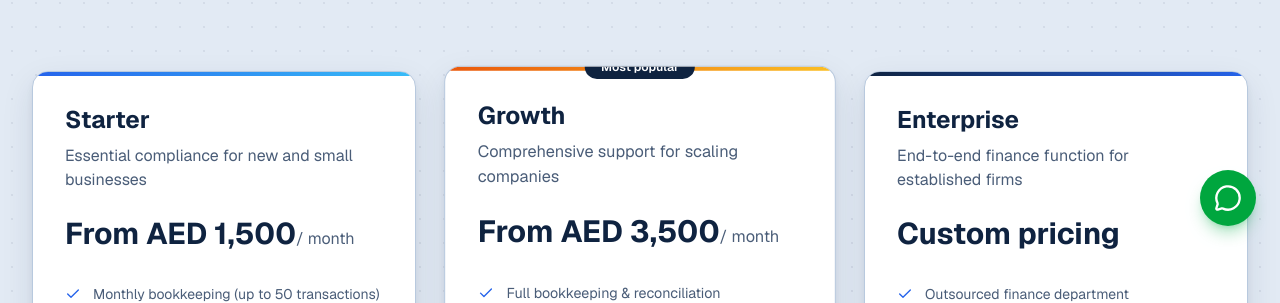
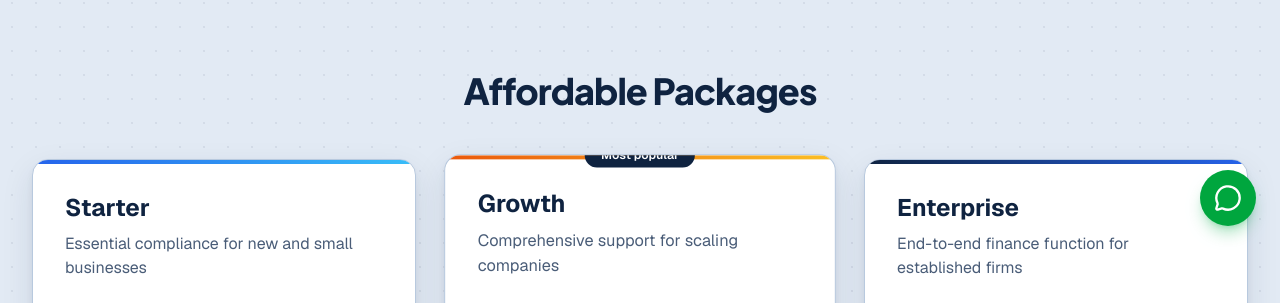
Before and after one commit to visakhvjn/ka-website, a Next.js app: page /packages in a window 1280 px wide. Shown: the part 550-853 px from the top of the page. Built offline with nearby package versions, Linux system fonts and the light colour scheme.

Commit message:
changes for packages

```diff
--- a/app/packages/page.tsx
+++ b/app/packages/page.tsx
@@ -6,6 +6,7 @@ import { heroImages } from "@/data/hero-images";
 import { PageHero } from "@/components/layout/PageHero";
 import { CtaBanner } from "@/components/layout/CtaBanner";
 import { Container } from "@/components/ui/Container";
+import { SectionHeading } from "@/components/ui/SectionHeading";
 import { Button } from "@/components/ui/Button";
 import { cn } from "@/lib/utils";
 
@@ -26,6 +27,11 @@ export default function PackagesPage() {
 
       <section className="pattern-dots py-20">
         <Container>
+          <SectionHeading
+            title="Affordable Packages"
+            align="center"
+            className="mb-12"
+          />
           <div className="grid gap-8 lg:grid-cols-3">
             {packages.map((pkg, i) => (
               <div
@@ -52,14 +58,6 @@ export default function PackagesPage() {
                 )}
                 <h3 className="text-2xl font-bold text-brand">{pkg.name}</h3>
                 <p className="mt-2 text-muted">{pkg.description}</p>
-                <p className="mt-6">
-                  <span className="text-3xl font-bold text-brand">
-                    {pkg.price}
-                  </span>
-                  {pkg.period && (
-                    <span className="text-muted">{pkg.period}</span>
-                  )}
-                </p>
                 <ul className="mt-8 flex-1 space-y-3">
                   {pkg.features.map((feature) => (
                     <li
--- a/data/packages.ts
+++ b/data/packages.ts
@@ -3,8 +3,6 @@ export const packages = [
     id: "starter",
     name: "Starter",
     description: "Essential compliance for new and small businesses",
-    price: "From AED 1,500",
-    period: "/ month",
     highlighted: false,
     features: [
       "Monthly bookkeeping (up to 50 transactions)",
@@ -19,8 +17,6 @@ export const packages = [
     id: "growth",
     name: "Growth",
     description: "Comprehensive support for scaling companies",
-    price: "From AED 3,500",
-    period: "/ month",
     highlighted: true,
     features: [
       "Full bookkeeping & reconciliation",
@@ -36,8 +32,6 @@ export const packages = [
     id: "enterprise",
     name: "Enterprise",
     description: "End-to-end finance function for established firms",
-    price: "Custom pricing",
-    period: "",
     highlighted: false,
     features: [
       "Outsourced finance department",
@@ -48,6 +42,6 @@ export const packages = [
       "Multi-entity consolidation",
       "Custom integrations & automation",
     ],
-    cta: "Book consultation",
+    cta: "Request quote",
   },
 ] as const;
```
